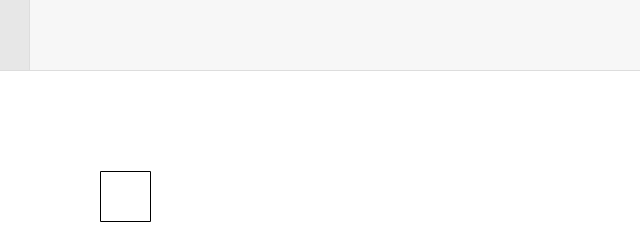
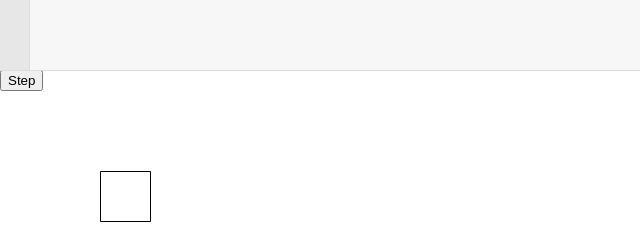
Before and after one commit to alliejones/padloper, a plain HTML site: page index.html in a window 1280 px wide. Shown: the part 330-570 px from the top of the page, 0-640 px from the left. Drawn offline with Linux system fonts and the light colour scheme.

Commit message:
Step until drawing method calls

```diff
--- a/index.html
+++ b/index.html
@@ -6,6 +6,7 @@
   <body>
     <div class="editor-container">
       <div class="editor"></div>
+      <button class="step-button">Step</button>
       <button class="run-button">Run</button>
     </div>
     <div class="canvas-container">
```
